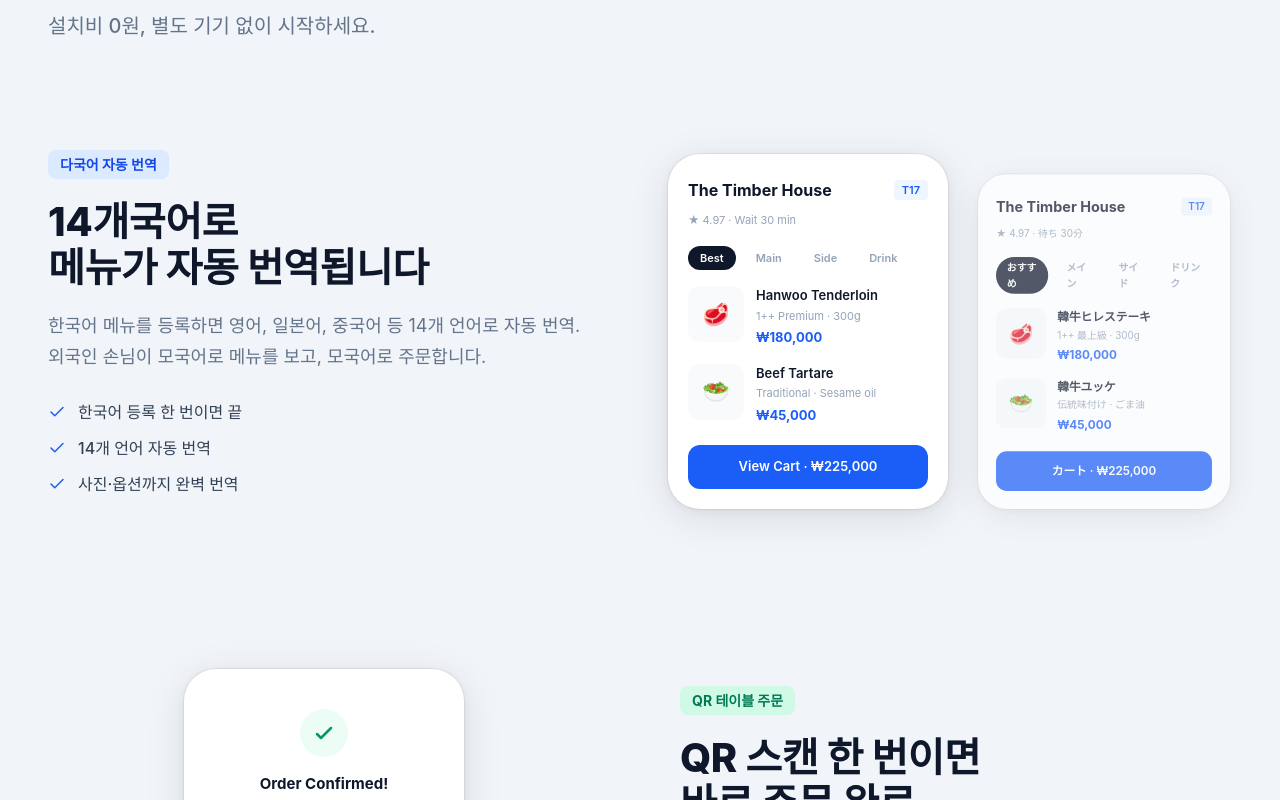
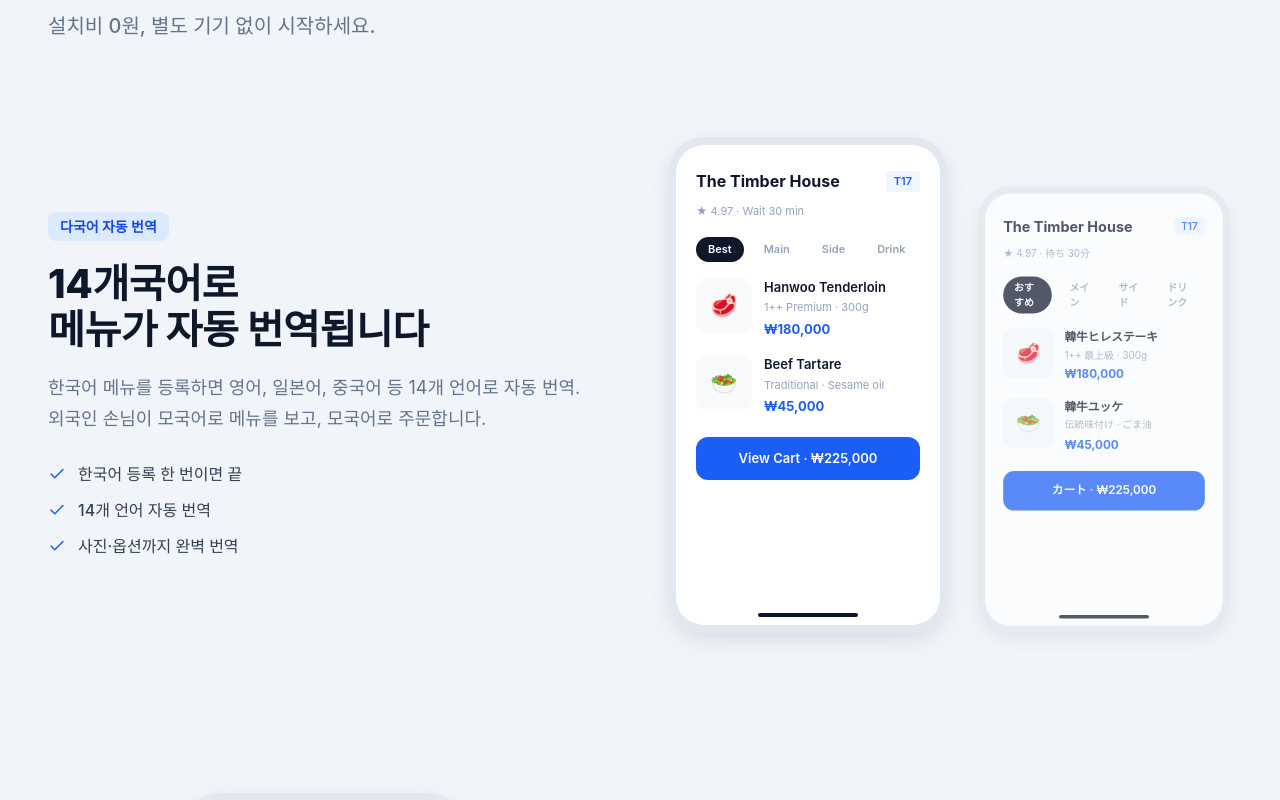
Before and after one commit to willji1096/ZIVO-QRLanding, a React (Vite) app: page / in a window 1280 px wide. Shown: the part 2340-3140 px from the top of the page. Built offline with nearby package versions, Linux system fonts and the light colour scheme; a web font is replaced by a local one.

Commit message:
폰 목업 디자인 업그레이드 — 병원 파트너 랜딩 스타일 적용
- 베젤 프레임 추가 (bg-[#E2E8F0], rounded-[36px], p-2)
- Concentric border radius 적용 (outer 36 - padding 8 = inner 28)
- 홈 인디케이터 바 추가
- 3-layer shadow 유지

```diff
--- a/src/components/PhoneMockup.tsx
+++ b/src/components/PhoneMockup.tsx
@@ -6,8 +6,18 @@ interface PhoneMockupProps {
 export function PhoneMockup({ children, className = '' }: PhoneMockupProps) {
   return (
     <div className={`w-[260px] sm:w-[280px] ${className}`}>
-      <div className="rounded-[32px] bg-white shadow-[0_0_0_1px_rgba(0,0,0,0.06),0_8px_40px_rgba(0,0,0,0.1),0_2px_8px_rgba(0,0,0,0.06)] overflow-hidden">
-        {children}
+      {/* 베젤 프레임 — zivo-partner-landing 스타일 */}
+      <div className="bg-[#E2E8F0] rounded-[36px] p-2 shadow-[0_8px_24px_-4px_rgba(0,0,0,0.12)]">
+        {/* 내부 화면 — concentric radius: 36 - 8 = 28 */}
+        <div className="bg-white rounded-[28px] overflow-hidden flex flex-col min-h-[480px]">
+          <div className="flex-1">
+            {children}
+          </div>
+          {/* 홈 인디케이터 */}
+          <div className="py-2 flex justify-center">
+            <div className="w-[100px] h-[4px] bg-[#0F172A] rounded-full" />
+          </div>
+        </div>
       </div>
     </div>
   )
```
